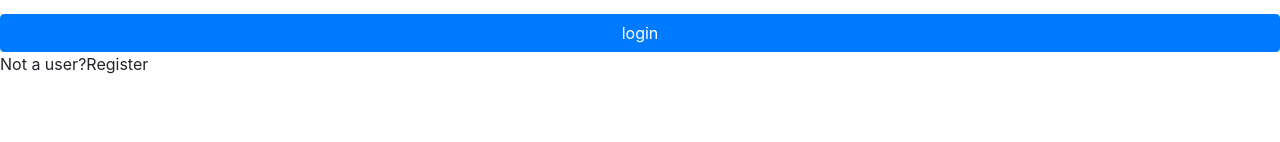
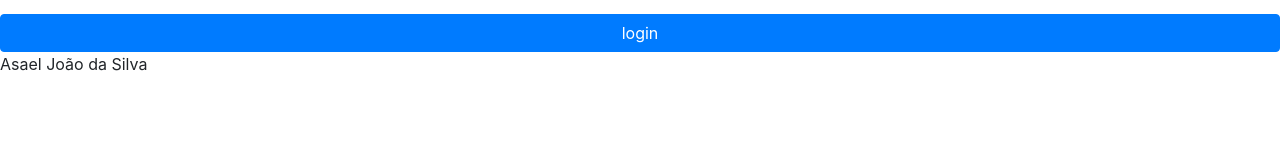
Before and after one commit to Asaelsilva/Angular, an Angular app: page / in a window 1280 px wide. Shown: the part 147-289 px from the top of the page. Built offline with nearby package versions, Linux system fonts and the light colour scheme.

Commit message:
Add nome

```diff
--- a/src/app/home/signin/signin.component.html
+++ b/src/app/home/signin/signin.component.html
@@ -24,4 +24,4 @@
 
 </form>
 
-<p>Not a user?<a>Register</a></p>
+<p>Asael João da Silva</p>
```
